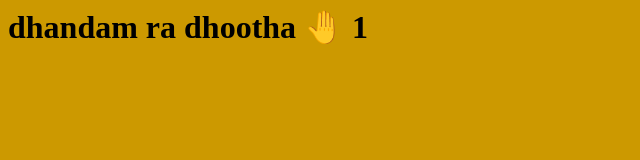
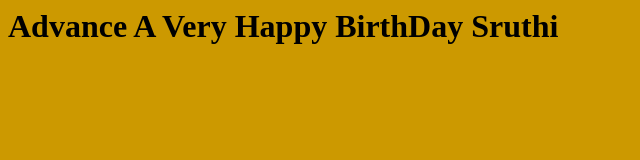
Before and after one commit to asmaeshu/repo1, a plain HTML site: page index.html in a window 1280 px wide. Shown: the whole page, without its empty margins (0-640 px from the left). Drawn offline with Linux system fonts and the light colour scheme.

Commit message:
Update index.html

```diff
--- a/index.html
+++ b/index.html
@@ -1,5 +1,5 @@
 <html>
 <body bgcolor="#CC9900">
-<h1>dhandam ra dhootha 🤚 1</h1>
+<h1>Advance A Very Happy BirthDay Sruthi</h1>
 </body>
 </html>
```
